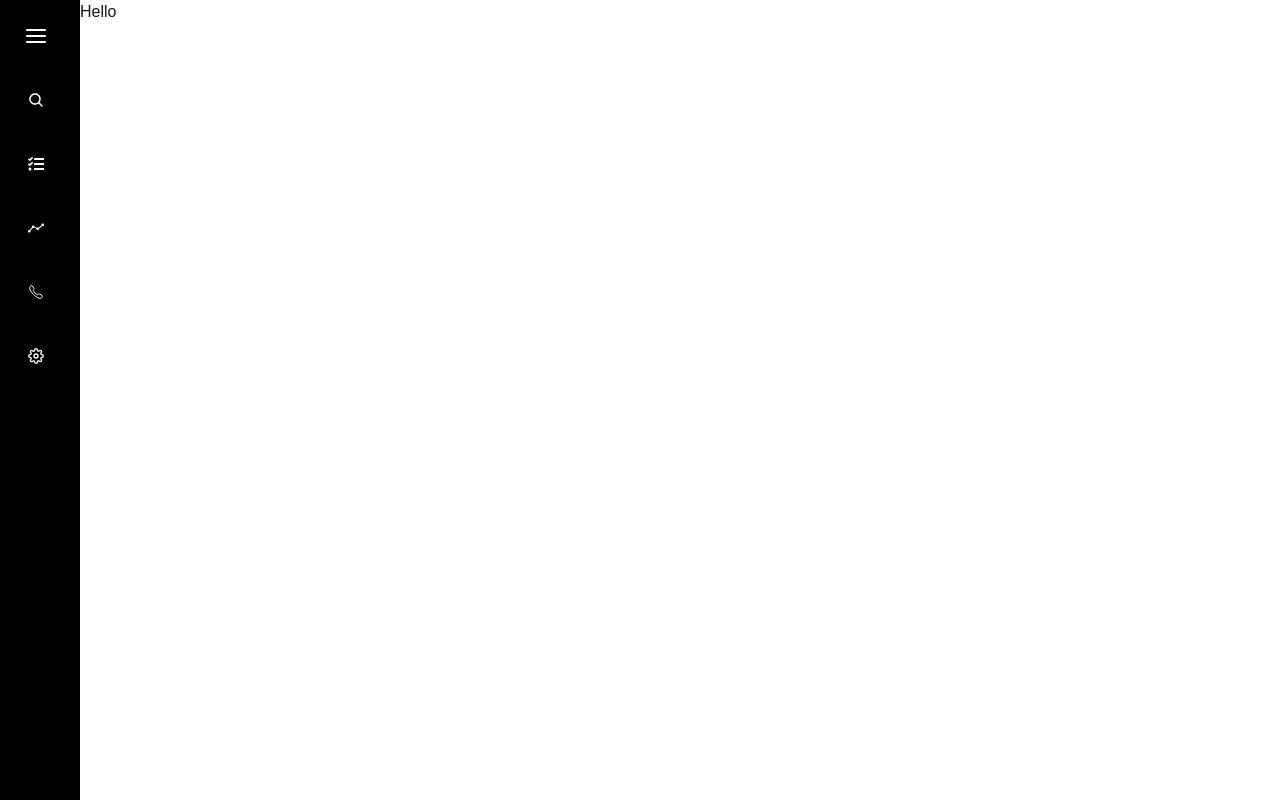
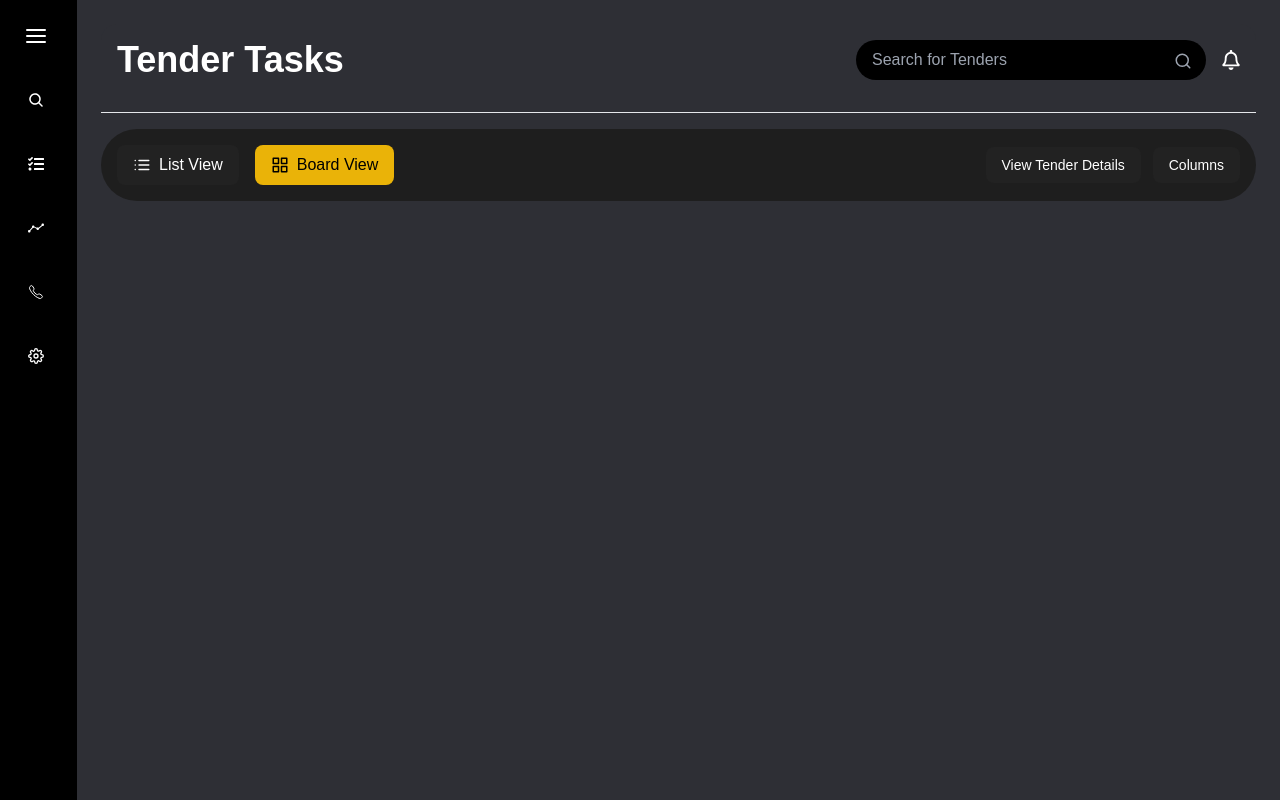
Before and after one commit to vish-ahire/tender, a Next.js app: page / in a window 1280 px wide. Built offline with nearby package versions, Linux system fonts and the light colour scheme.

Commit message:
main page header & menubar

```diff
--- a/app/page.tsx
+++ b/app/page.tsx
@@ -1,9 +1,61 @@
-import Image from "next/image";
+"use client";
+import { useState } from "react";
+import { FiSearch, FiList, FiGrid } from "react-icons/fi";
+import { FaRegBell } from "react-icons/fa";
 
 export default function Home() {
+  const [view, setView] = useState<"list" | "board">("board");
+
   return (
-  <>
-  Hello
-  </>
+    <div className="min-h-screen w-full bg-[#2e2f35] text-white p-6">
+      {/* Header */}
+      <div className="bg-[#2e2f35] rounded-t-2xl p-4 flex flex-col md:flex-row justify-between items-center ">
+        <h1 className="text-xl font-semibold mb-3 md:mb-0 md:text-4xl">Tender Tasks</h1>
+
+        {/* Search Bar */}
+        <div className="flex items-center w-full md:w-96 relative">
+          <input
+            type="text"
+            placeholder="Search for Tenders"
+            className="w-full bg-[#000000] text-white px-4 py-2 rounded-full focus:outline-none"
+          />
+          <FiSearch className="absolute right-12 top-3 text-gray-400" size={18} />
+          <FaRegBell className="ml-4 hidden md:block cursor-pointer" size={20} />
+        </div>
+      </div>
+
+      <hr className="my-4" />
+
+      {/* Menu Bar */}
+      <div className="flex flex-col md:flex-row justify-between bg-[#1E1E1E] p-4 rounded-full items-center">
+        <div className="flex w-full md:w-auto justify-center md:justify-start space-x-4">
+          <button
+            className={`flex items-center px-4 py-2 rounded-lg ${
+              view === "list" ? "bg-yellow-500 text-black" : "bg-[#222]"
+            }`}
+            onClick={() => setView("list")}
+          >
+            <FiList className="mr-2" size={18} /> List View
+          </button>
+          <button
+            className={`flex items-center px-4 py-2 rounded-lg ${
+              view === "board" ? "bg-yellow-500 text-black" : "bg-[#222]"
+            }`}
+            onClick={() => setView("board")}
+          >
+            <FiGrid className="mr-2" size={18} /> Board View
+          </button>
+        </div>
+
+        <div className="flex space-x-3 mt-3 md:mt-0">
+          <button className="bg-[#222] px-4 py-2 rounded-lg hover:bg-[#333] text-sm">
+            View Tender Details
+          </button>
+          <button className="bg-[#222] px-4 py-2 rounded-lg hover:bg-[#333] text-sm">
+            Columns
+          </button>
+        </div>
+      </div>
+    </div>
   );
 }
```
